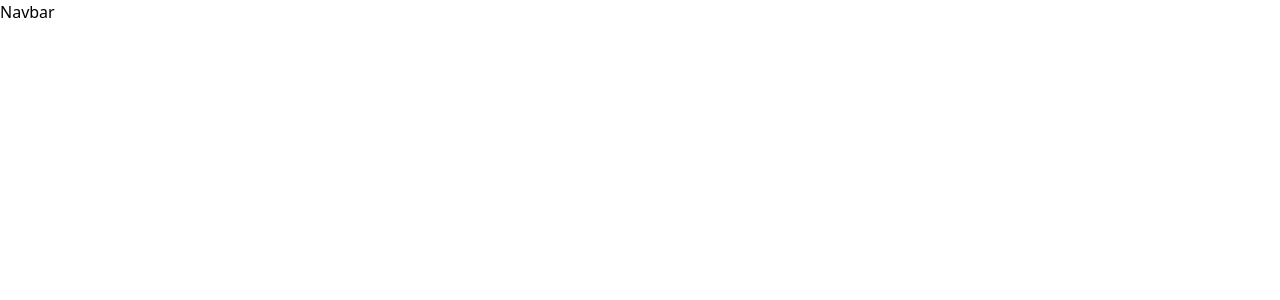
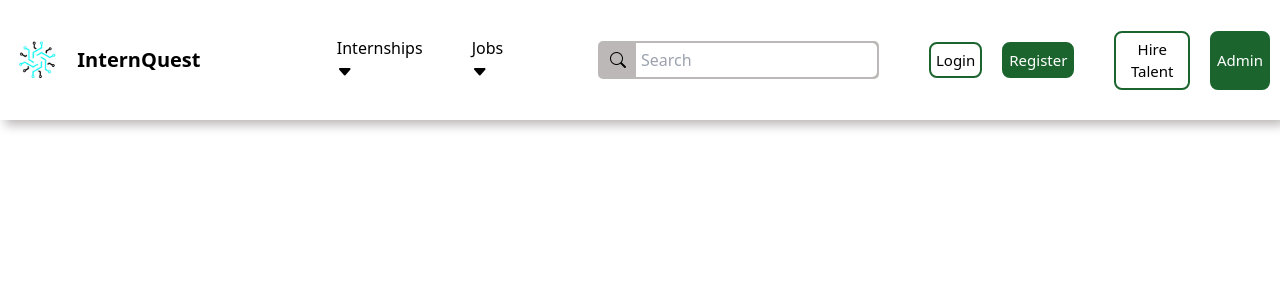
Before and after one commit to Sambit-Mondal/Internshala-Clone, a React (Create React App) app in the folder client/: page / in a window 1280 px wide. Shown: the top 300 px of the page. Built offline with nearby package versions, Linux system fonts and the light colour scheme.

Commit message:
Added Navbar

```diff
--- a/client/package.json
+++ b/client/package.json
@@ -9,6 +9,7 @@
     "react": "^18.3.1",
     "react-dom": "^18.3.1",
     "react-scripts": "5.0.1",
+    "tailwindcss-classnames": "^3.1.0",
     "web-vitals": "^2.1.4"
   },
   "scripts": {
--- a/client/src/Components/Navbar/navbar.css
+++ b/client/src/Components/Navbar/navbar.css
@@ -0,0 +1,62 @@
+* {
+    padding: 0;
+    margin: 0;
+    box-sizing: border-box;
+}
+
+nav {
+    width: 100%;
+    align-items: center;
+    height: 15vh;
+    overflow: hidden;
+    padding: 10px 10px;
+    padding-left: 25px;
+    box-shadow: 5px 5px 10px rgb(188, 184, 184);
+}
+
+.nav-logo {
+    align-items: center;
+    justify-content: center;
+    font-size: 20px;
+}
+
+.elements {
+    align-items: center;
+    justify-content: center;
+}
+
+.search {
+    border: 2px solid rgb(188, 184, 184);
+    background-color: rgb(188, 184, 184);
+    margin-left: 80px;
+    margin-right: 50px;
+    border-radius: 5px;
+}
+
+.search i {
+    display: flex;
+    align-items: center;
+    justify-content: center;
+    padding-left: 10px;
+    padding-right: 10px;
+}
+
+.search input {
+    padding-left: 5px;
+    border-top-right-radius: 5px;
+    border-bottom-right-radius: 5px;
+    padding: 5px;
+}
+
+button {
+    border: 2px solid rgb(28, 100, 46);
+    padding: 5px;
+    border-radius: 8px;
+    font-size: 15px;
+}
+
+button.register,
+button.admin {
+    color: white;
+    background-color: rgb(28, 100, 46);
+}
--- a/client/src/Components/Navbar/navbar.jsx
+++ b/client/src/Components/Navbar/navbar.jsx
@@ -1,9 +1,34 @@
 import React from 'react'
+import logo from '../../Assets/logo.png'
+import './navbar.css'
 
 function Navbar() {
   return (
     <div>
-      Navbar
+      <nav className='navbar-large-screens flex fixed top-0'>
+        <div className='nav-logo flex gap-5 mr-36 font-bold'>
+          <img className='w-10 h-10' src={logo} alt='InternQuest logo'></img>
+          <p className='nav-text'>
+            InternQuest
+          </p>
+        </div>
+        <div className='elements flex gap-10'>
+          <p>Internships <i class="bi bi-caret-down-fill"></i></p>
+          <p>Jobs <i class="bi bi-caret-down-fill"></i></p>
+        </div>
+        <div className='search flex'>
+          <i class="bi bi-search"></i>
+          <input placeholder='Search' />
+        </div>
+        <div className='user-auth flex gap-5 mr-10'>
+          <button className='login'>Login</button>
+          <button className='register'>Register</button>
+        </div>
+        <div className='admin-auth flex gap-5'>
+          <button className='hire-talent'>Hire Talent</button>
+          <button className='admin'>Admin</button>
+        </div>
+      </nav>
     </div>
   )
 }
```
Also changed, not shown: client/src/Assets/logo.png, 1 other file (tests, documents, lock files or other folders).
